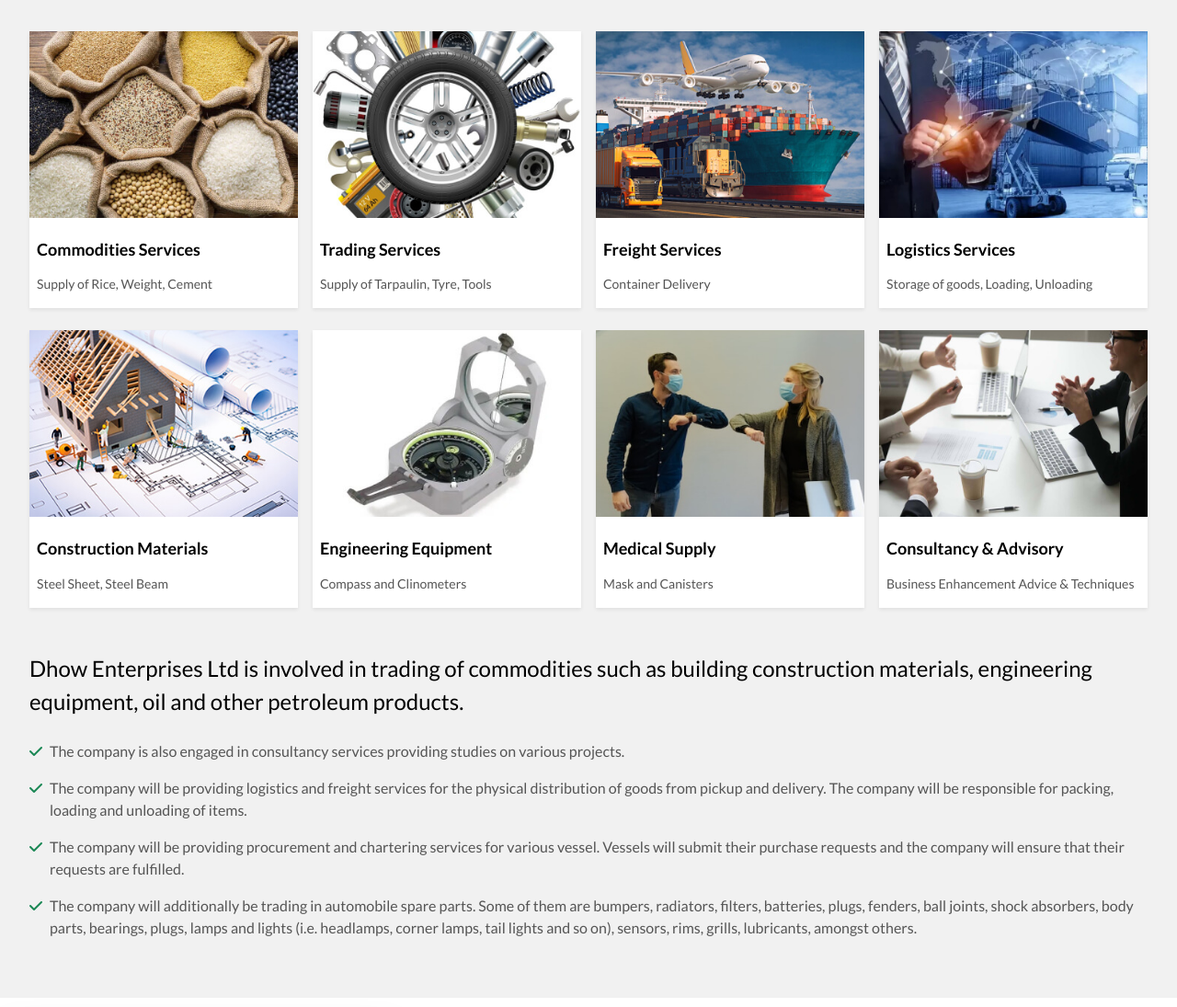
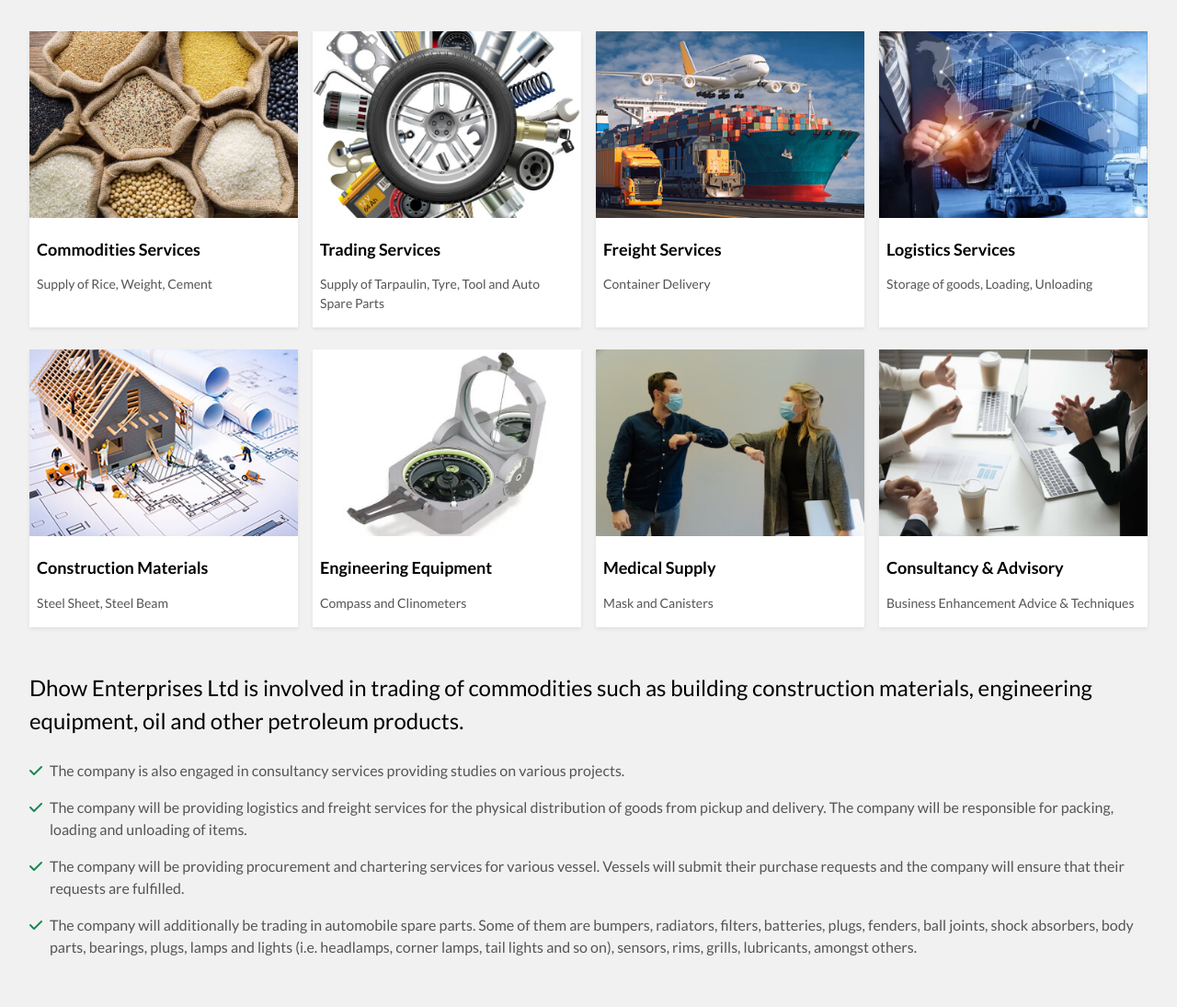
Before and after one commit to gulfwww/oakLeaf, a website: page dist/index.html in a window 1280 px wide. Shown: the part 904-1999 px from the top of the page at 92% size. Drawn offline with nearby package versions, Linux system fonts and the light colour scheme.

Commit message:
update the text

```diff
--- a/dist/css/style.css
+++ b/dist/css/style.css
@@ -101,6 +101,10 @@
   margin-bottom: 1rem;
 }
 
+.service-box {
+  height: 100%;
+}
+
 .service-box img {
   transition: all 0.3s ease;
 }
--- a/dist/index.html
+++ b/dist/index.html
@@ -96,7 +96,7 @@
                 <img src="img/trading.jpg" class="card-img-top rounded-0" alt="Trading Services">
                 <div class="card-body px-3 px-md-2">
                   <h4 class="card-title">Trading Services</h4>
-                  <p class="card-text small">Supply of Tarpaulin, Tyre, Tools</p>
+                  <p class="card-text small">Supply of Tarpaulin, Tyre, Tool and Auto Spare Parts</p>
                 </div>
               </div>
             </div>
```
